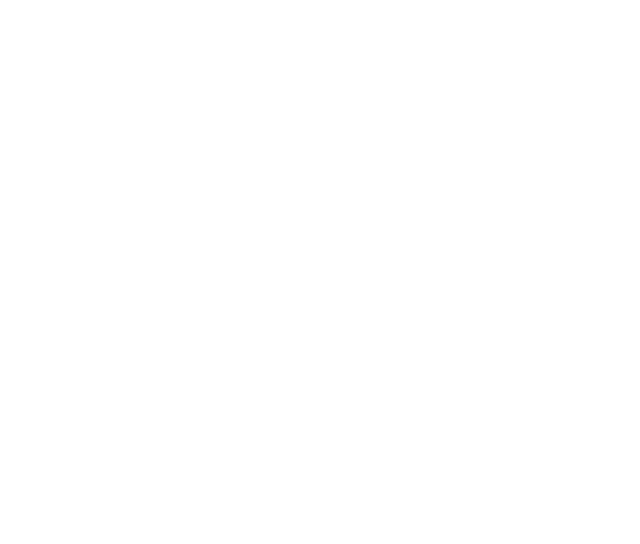
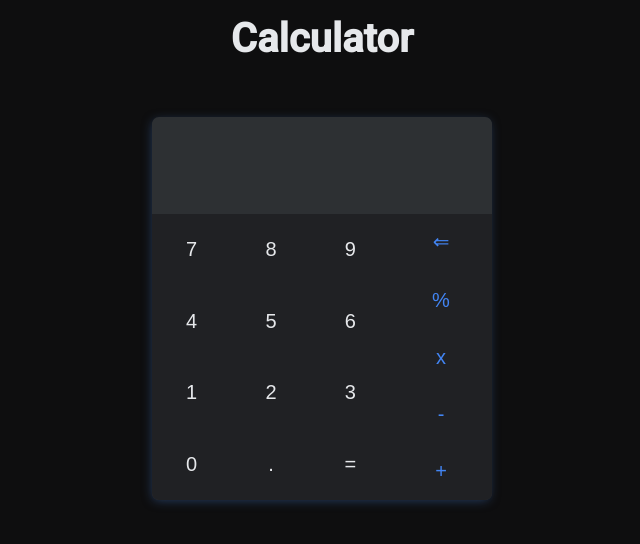
Before and after one commit to McAdam17/Android-Calculator, a plain HTML site: page index.html in a window 1280 px wide. Shown: the whole page, without its empty margins (318-958 px from the left). Drawn offline with Linux system fonts and the light colour scheme.

Commit message:
Add main html structure and styles
Main html structure was added and its styles as well

```diff
--- a/index.html
+++ b/index.html
@@ -1,14 +1,51 @@
 <!DOCTYPE html>
 <html lang="en">
+
 <head>
     <meta charset="UTF-8">
     <meta http-equiv="X-UA-Compatible" content="IE=edge">
     <meta name="viewport" content="width=device-width, initial-scale=1.0">
+    <link rel="preconnect" href="https://fonts.gstatic.com">
+    <link href="https://fonts.googleapis.com/css2?family=Roboto:wght@100;300;400;500&display=swap" rel="stylesheet">
     <link rel="stylesheet" href="./styles/main.css">
     <title>Calculator | Android</title>
 </head>
+
 <body>
-
+    <h1 class="page-title">Calculator</h1>
+    <div class="calculator-container">
+        <div class="calculator">
+            <header class="calculator__header">
+                <input type="text" name="input_operations" id="input_operations"
+                    class="header__input input__operations">
+                <input type="text" name="output_operations" id="output_operations" class="header__input input__result">
+            </header>
+            <div class="calculator__operators">
+                <div class="operators__numbers">
+                    <button>7</button>
+                    <button>8</button>
+                    <button>9</button>
+                    <button>4</button>
+                    <button>5</button>
+                    <button>6</button>
+                    <button>1</button>
+                    <button>2</button>
+                    <button>3</button>
+                    <button>0</button>
+                    <button>.</button>
+                    <button>=</button>
+                </div>
+                <div class="operators__actions">
+                    <button class="rotate180">&#8658;</button>
+                    <button>%</button>
+                    <button>x</button>
+                    <button>-</button>
+                    <button>+</button>
+                </div>
+            </div>
+        </div>
+    </div>
     <script src="./js/index.js"></script>
 </body>
+
 </html>
--- a/styles/main.css
+++ b/styles/main.css
@@ -0,0 +1,130 @@
+:root {
+    --light-black: #2d3033;
+    --black: #202124;
+    --white: #e6e8eb;
+    --light-blue: #88b2f5;
+    --blue: #4285f4;
+    --black-backgroud: rgb(14, 14, 15);
+    --gray: #b3b3b3;
+}
+
+* {
+    box-sizing: border-box;
+    margin: 0;
+    padding: 0;
+}
+
+html {
+    font-size: 10px;
+}
+
+body {
+    background-color: var(--black-backgroud);
+    position: relative;
+}
+
+.rotate180{
+    transform: rotate(180deg);
+}
+
+.page-title{
+    color: var(--white);
+    font-family: 'Roboto','Courier New', Courier, monospace;
+    font-size: 4rem;
+    text-align: center;
+    margin: 15px auto;
+}
+
+.calculator-container {
+    display: flex;
+    justify-content: center;
+    padding-bottom: 20px;
+    padding-top: 40px;
+    width: 100%;
+}
+
+.calculator {
+    background-color: var(--light-black);
+    border-radius: 7px;
+    -webkit-box-shadow: -1px 2px 11px -2px rgba(48, 80, 128, 0.78);
+    box-shadow: -1px 2px 11px -2px rgba(48, 80, 128, 0.78);
+    max-width: 340px;
+    overflow: hidden;
+}
+
+.calculator__header{
+    width: 100%;
+}
+
+.header__input{
+    background-color: var(--light-black);
+    border: none;
+    color: var(--white);
+    text-align: right;
+    margin: 5px 0;
+    padding: 5px;
+    width: 100%;
+}
+
+.input__operations{
+    font-size: 3.2rem;
+    caret-color: var(--light-blue);
+}
+
+.input__result{
+    color: var(--gray);
+    font-size: 1.7rem;
+}
+
+.calculator__operators{
+    display: flex;
+    justify-content: space-between;
+}
+
+.calculator__operators button{
+    background-color: var(--black);
+    border: none;
+    color: var(--white);
+    font-size: 2rem;
+    padding: 17px 5px;
+    position: relative;
+}
+
+.calculator__operators button:hover{
+    background-color: var(--blue);
+    color: var(--white);
+}
+
+.calculator__operators button:after {
+    background: var(--light-black);
+    content: "";
+    display: block;
+    height: 100%;
+    position: absolute;
+    right: 0;
+    opacity: 0;
+    transition: all 0.5s;
+    top: 0;
+    width: 100%;
+}
+
+.calculator__operators button:active:after {
+    opacity: 0.5;
+    transition: all 0.0s;
+}
+
+.operators__numbers{
+    display: grid;
+    width: 70%;
+    grid-template-columns: repeat(3,1fr);
+}
+
+.operators__actions{
+    display: flex;
+    flex-direction: column;
+    width: 30%;
+}
+
+.operators__actions button{
+    color: var(--blue);
+}
```
